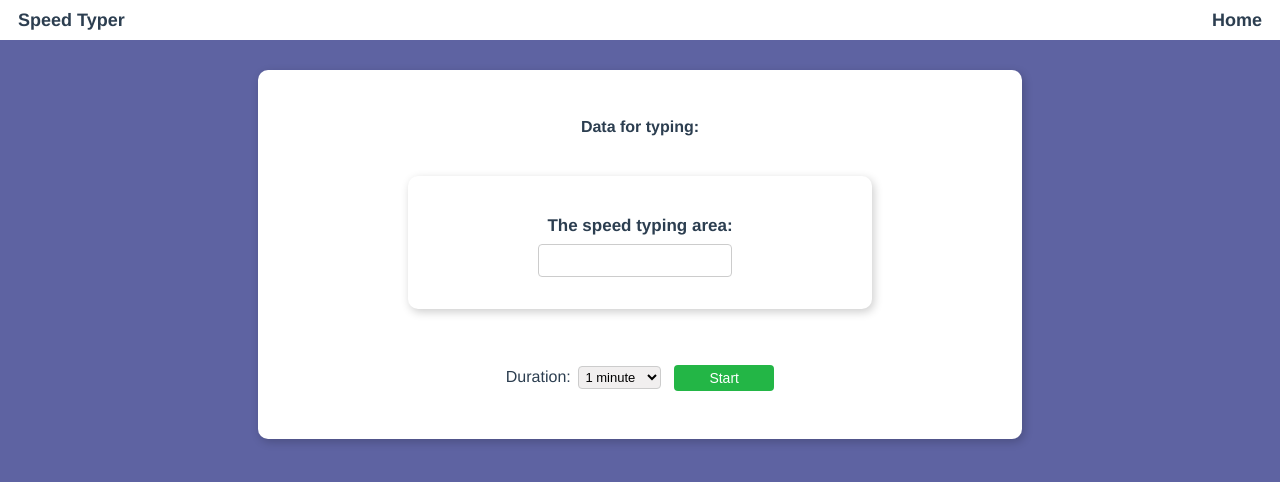
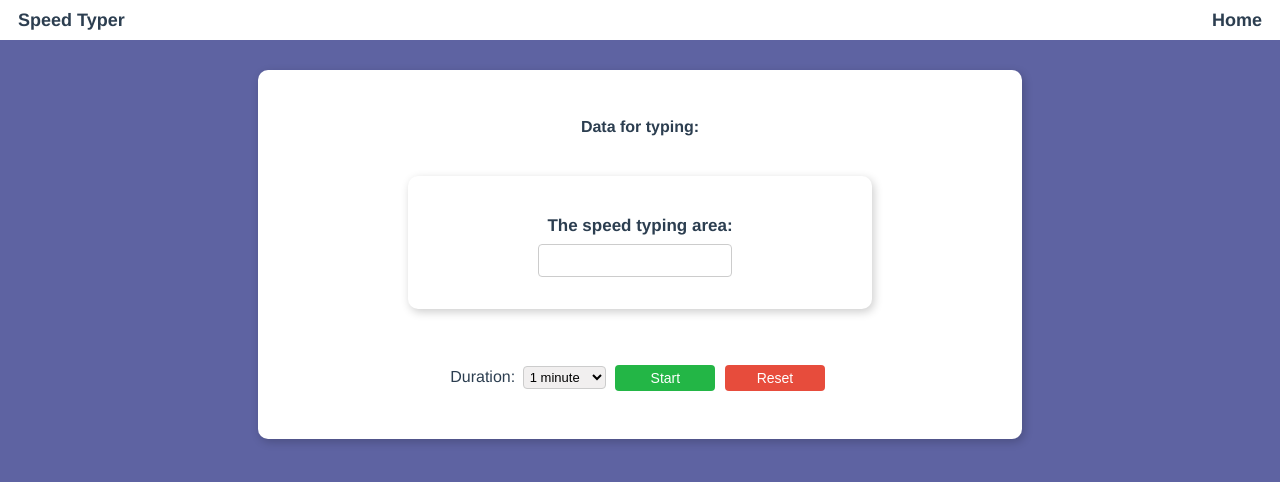
Before and after one commit to Don1k1337/vue-typing-speed-checker, a Vue app: page /checker in a window 1280 px wide. Shown: the top 482 px of the page. Built offline with nearby package versions, Linux system fonts and the light colour scheme; no server answers.

Commit message:
feat: timer improved, reset functionality added.

```diff
--- a/src/components/Checker/CheckerResults.vue
+++ b/src/components/Checker/CheckerResults.vue
@@ -22,7 +22,10 @@
           <option value="180">3 minutes</option>
         </select>
       </div>
-      <button class="checker__start-btn btn btn-primary" @click="startTimer">Start</button>
+      <div>
+        <button class="checker__start-btn btn btn-primary" @click="startTimer">Start</button>
+        <button class="checker__reset-btn btn btn-danger" @click="resetTimer">Reset</button>
+      </div>
     </div>
     <div v-if="isTimerStarted" class="checker__timer">
       Timer: {{ timerStarter }}
@@ -98,6 +101,12 @@ export default {
       }
     });
 
+    const resetTimer = () => {
+      isTimerStarted.value = false;
+      isTimerStopped.value = true;
+      clearInterval(intervalId);
+      timer.value = 0;
+    }
     const startTimer = () => {
       isTimerStarted.value = true;
       clearInterval(intervalId); // Clear the previous interval
@@ -131,6 +140,7 @@ export default {
       timerStarter,
       isTimerComplete,
       startTimer,
+      resetTimer,
       isTimerStarted,
       isTimerStopped,
       calculateSymbolsPerMinute,
@@ -205,13 +215,18 @@ export default {
     }
   }
 
-  &__start-btn {
-    margin-left: 0.5rem;
+  &__start-btn, &__reset-btn {
+    margin-left: 0.3rem;
+    margin-right: 0.3rem;
     padding: 0.3rem 1rem;
     font-size: 14px;
 
     @media #{$common-screen-size} {
       font-size: 13px;
+    }
+
+    @media (max-width: 412px) {
+      margin-top: 0.5rem;
     }
   }
 
```
